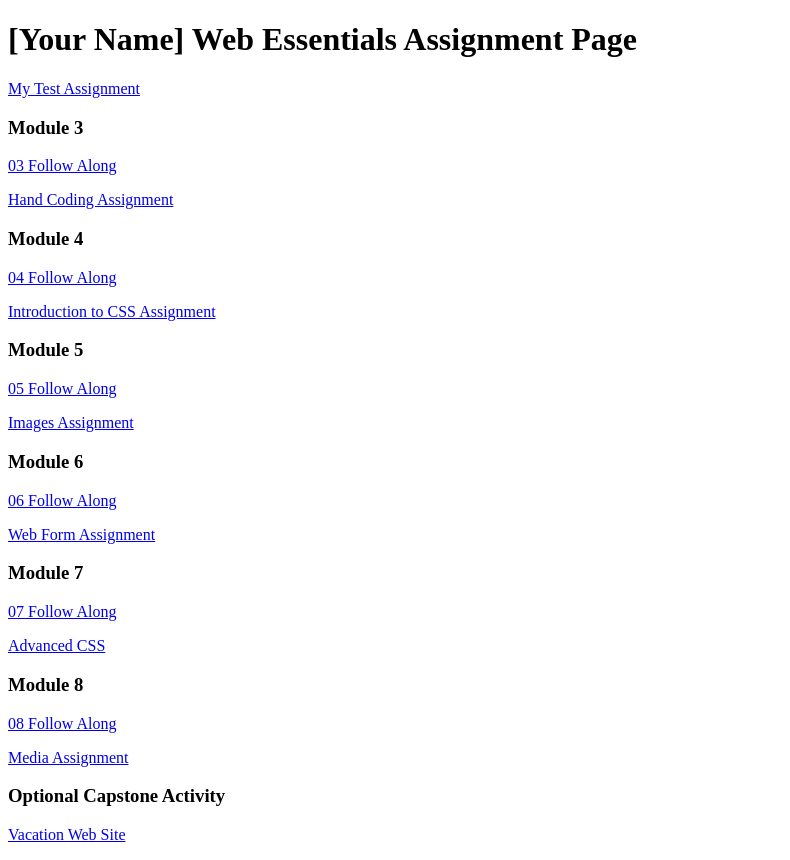
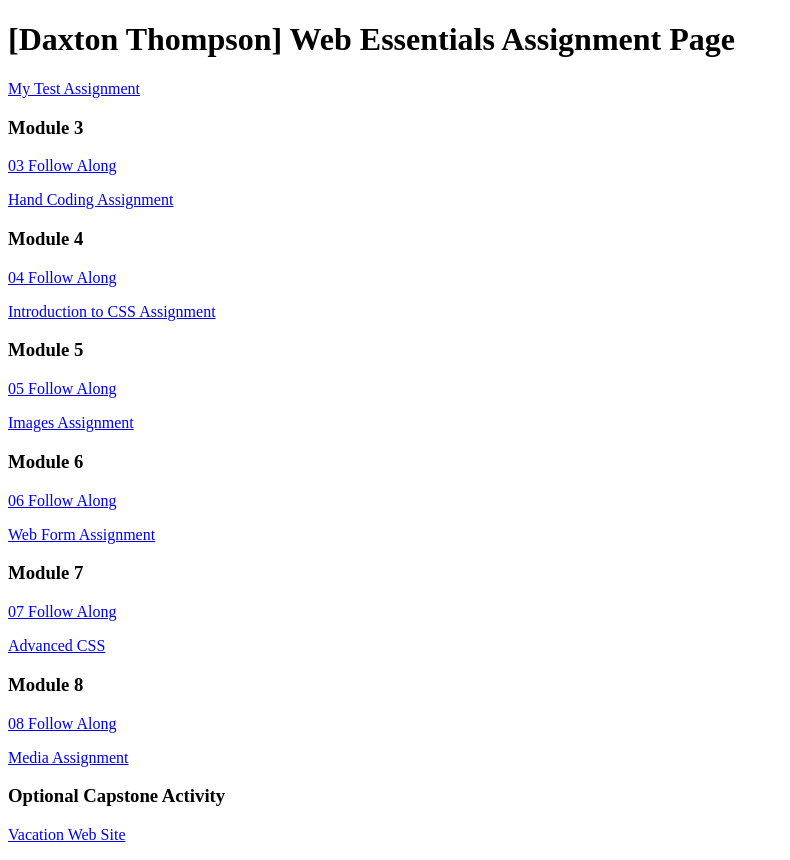
Before and after one commit to daxtonthompson567/dwdd1600, a plain HTML site: page index.html in a window 1280 px wide. Shown: the whole page, without its empty margins (0-790 px from the left). Drawn offline with Linux system fonts and the light colour scheme.

Commit message:
Update index
edited my name

```diff
--- a/index.html
+++ b/index.html
@@ -6,7 +6,7 @@
 		<title>dwdd 1600 assignment list page</title>
 	</head>
 	<body>
-		<h1>[Your Name] Web Essentials Assignment Page</h1>
+		<h1>[Daxton Thompson] Web Essentials Assignment Page</h1>
 		<p><a href="01test">My Test Assignment</a></p>
 
 		<h3>Module 3</h3>
```
